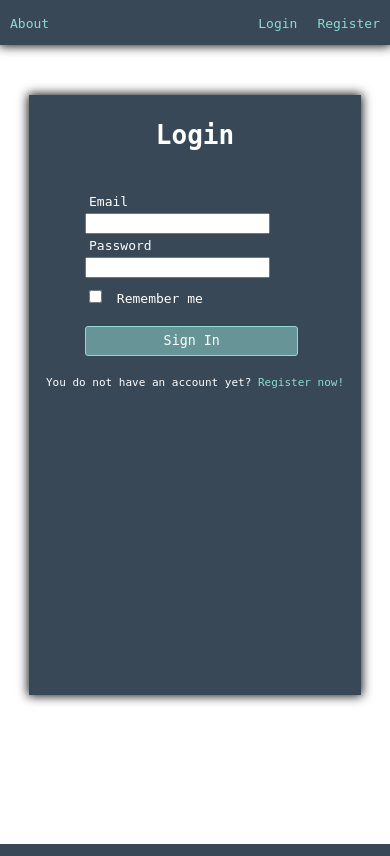
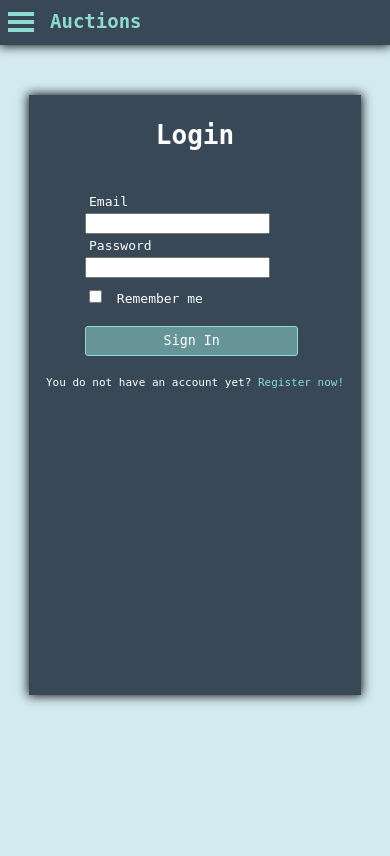
Before and after one commit to samedamci/auctions, a Flask app: page /login in a window 390 px wide. Run offline with Flask 2, Linux system fonts and the light colour scheme.

Commit message:
Add hambuer-menu for mobiles

```diff
--- a/auctions/static/main.css
+++ b/auctions/static/main.css
@@ -2,12 +2,13 @@
   margin: 0;
   padding: 0;
   font-family: monospace;
+  background: #d2eaf0;
 }
 
 a {
   color: #8cdbce;
   text-decoration: none;
-  transition: .3s;
+  transition: 0.3s;
 }
 
 a:hover {
@@ -93,7 +94,7 @@
   border-radius: 3px;
   margin-top: 8px;
   font-family: monospace;
-  transition: .3s;
+  transition: 0.3s;
 }
 
 .form-submit:hover {
@@ -129,11 +130,11 @@
 }
 
 .alert-success {
-  background: rgba(65, 175, 98, .98);
+  background: rgba(65, 175, 98, 0.98);
 }
 
 .alert-failed {
-  background: rgba(173, 43, 73, .98);
+  background: rgba(173, 43, 73, 0.98);
 }
 
 @media only screen and (max-width: 700px) {
@@ -144,17 +145,78 @@
 
 @media only screen and (max-width: 600px) {
   .navigation-logo {
-    display: none;
+    margin-left: 50px;
   }
 
   .login-form {
     width: 85vw;
   }
-}
 
-@media only screen and (max-width: 600px) {
   .container {
     margin: 10px !important;
+  }
+
+  .hamburger-parent {
+    position: absolute;
+    width: 26px;
+    height: 19px;
+    margin: 8px;
+  }
+
+  .hamburger-child {
+    background: #8cdbce;
+    height: 4px;
+    top: -12px;
+    position: relative;
+  }
+
+  .hamburger-child::before,
+  .hamburger-child::after {
+    content: " ";
+    background: #8cdbce;
+    width: 26px;
+    height: 4px;
+    display: inline-block;
+    position: absolute;
+    left: 0px;
+  }
+
+  .hamburger-child::after {
+    top: 16px;
+  }
+
+  .hamburger-child::before {
+    top: 8px;
+  }
+
+  .hamburger-parent ul.navigation-ul {
+    transition: 0.3s;
+    list-style-type: none;
+    margin: 0 0 0 -350px;
+    display: block;
+    width: 300px;
+    height: 100vh;
+    background: #384856;
+    padding: 0;
+    box-shadow: 0px 10px 10px 0px #141314;
+    position: relative;
+    z-index: 1;
+  }
+
+  .hamburger-parent li.navigation-item {
+    padding: 12px 0;
+    text-align: center;
+    transition: 0.3s;
+    float: none;
+    display: block;
+  }
+
+  .hamburger-parent:hover .navigation-ul {
+    margin-left: -10px;
+  }
+
+  .hamburger-parent li:hover {
+    background: #283540;
   }
 }
 
--- a/auctions/templates/index.html
+++ b/auctions/templates/index.html
@@ -14,35 +14,39 @@
         <span class="navigation-logo">
           <a href="{{ url_for('home') }}">Auctions</a>
         </span>
-        <ul class="navigation-ul">
-          <li class="navigation-item nav-l">
-            <a href="{{ url_for('about') }}">About</a>
-          </li>
-          {% if current_user.is_authenticated %}
-            <li class="navigation-item nav-r">
-              <a href="{{ url_for('logout') }}" class="invalid">Logout</a>
-            </li>
-            <li class="navigation-item nav-r">
-              <a href="{{ url_for('settings') }}">Settings</a>
-            </li>
-            <li class="navigation-item nav-r">
-              <a href="{{ url_for('profile') }}">Profile</a>
-            </li>
-            <li class="navigation-item nav-r">
-              <a href="{{ url_for('observed') }}">Observed</a>
-            </li>
-            <li class="navigation-item nav-r">
-              <a href="{{ url_for('cart') }}">Cart</a>
-            </li>
-          {% else %}
-            <li class="navigation-item nav-r">
-              <a href="{{ url_for('register') }}">Register</a>
-            </li>
-            <li class="navigation-item nav-r">
-              <a href="{{ url_for('login') }}">Login</a>
-            </li>
-          {% endif %}
-        </ul>
+        <div class="hamburger-parent">
+          <div class="hamburger-child">
+            <ul class="navigation-ul">
+              <a href="{{ url_for('about') }}">
+                <li class="navigation-item nav-l">About</li>
+              </a>
+              {% if current_user.is_authenticated %}
+                <a href="{{ url_for('logout') }}" class="invalid">
+                  <li class="navigation-item nav-r">Logout</li>
+                </a>
+                <a href="{{ url_for('settings') }}">
+                  <li class="navigation-item nav-r">Settings</li>
+                </a>
+                <a href="{{ url_for('profile') }}">
+                  <li class="navigation-item nav-r">Profile</li>
+                </a>
+                <a href="{{ url_for('observed') }}">
+                  <li class="navigation-item nav-r">Observed</li>
+                </a>
+                <a href="{{ url_for('cart') }}">
+                  <li class="navigation-item nav-r">Cart</li>
+                </a>
+              {% else %}
+                <a href="{{ url_for('register') }}">
+                  <li class="navigation-item nav-r">Register</li>
+                </a>
+                <a href="{{ url_for('login') }}">
+                  <li class="navigation-item nav-r">Login</li>
+                </a>
+              {% endif %}
+            </ul>
+          </div>
+        </div>
       </nav>
     </header>
     <div class="container">
```
